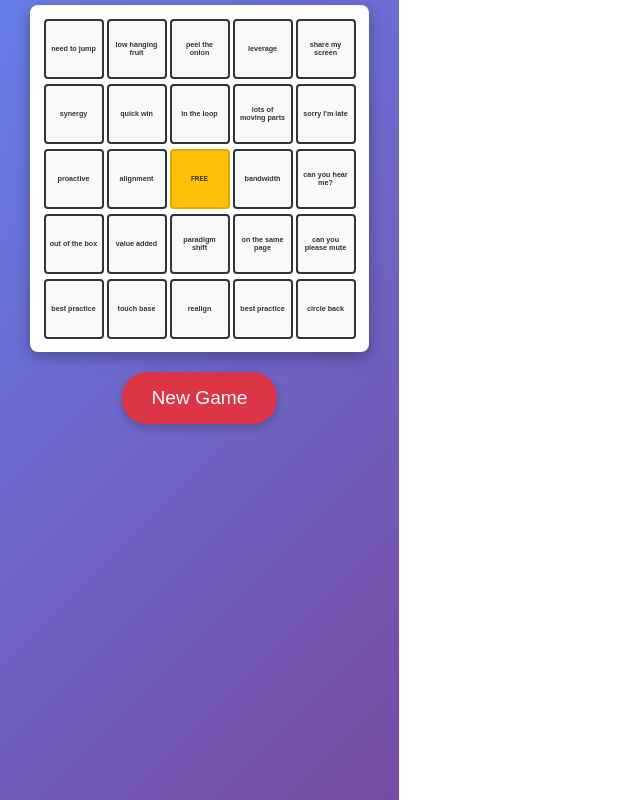
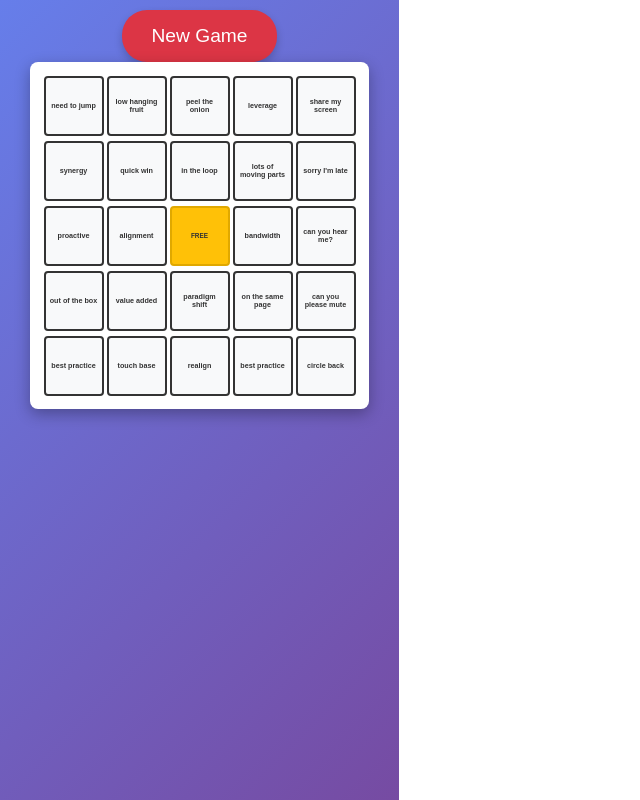
Before and after one commit to moxious/meeting-cost-timer, a React (Create React App) app in the folder bingo/: page / in a window 1280 px wide. Shown: the whole page, without its empty margins (0-640 px from the left). Built offline with nearby package versions, Linux system fonts and the light colour scheme; the HTML template or start-up script is replaced by a standard one.

Commit message:
move button

```diff
--- a/bingo/src/BingoBoard.js
+++ b/bingo/src/BingoBoard.js
@@ -119,6 +119,10 @@ const BingoBoard = () => {
 
   return (
     <div className="bingo-container">
+      <button className="reset-button" onClick={resetBoard}>
+        New Game
+      </button>
+
       <div className="bingo-board">
         {board.map((row, rowIndex) => (
           <div key={rowIndex} className="bingo-row">
@@ -137,9 +141,6 @@ const BingoBoard = () => {
           </div>
         ))}
       </div>
-      <button className="reset-button" onClick={resetBoard}>
-        New Game
-      </button>
     </div>
   );
 };
```
